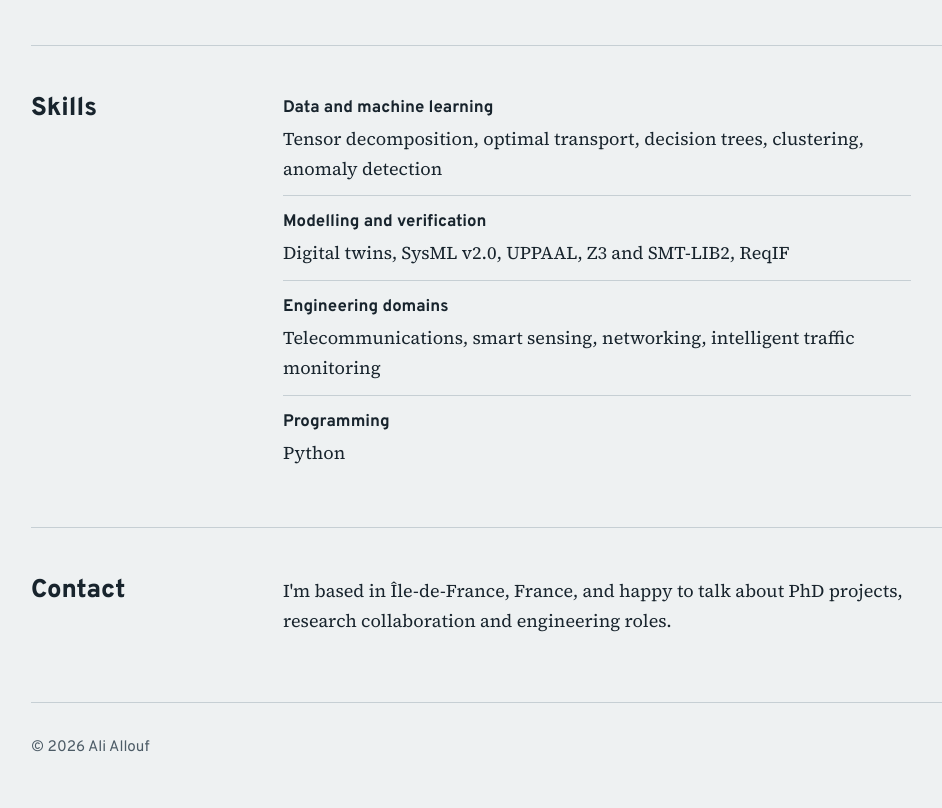
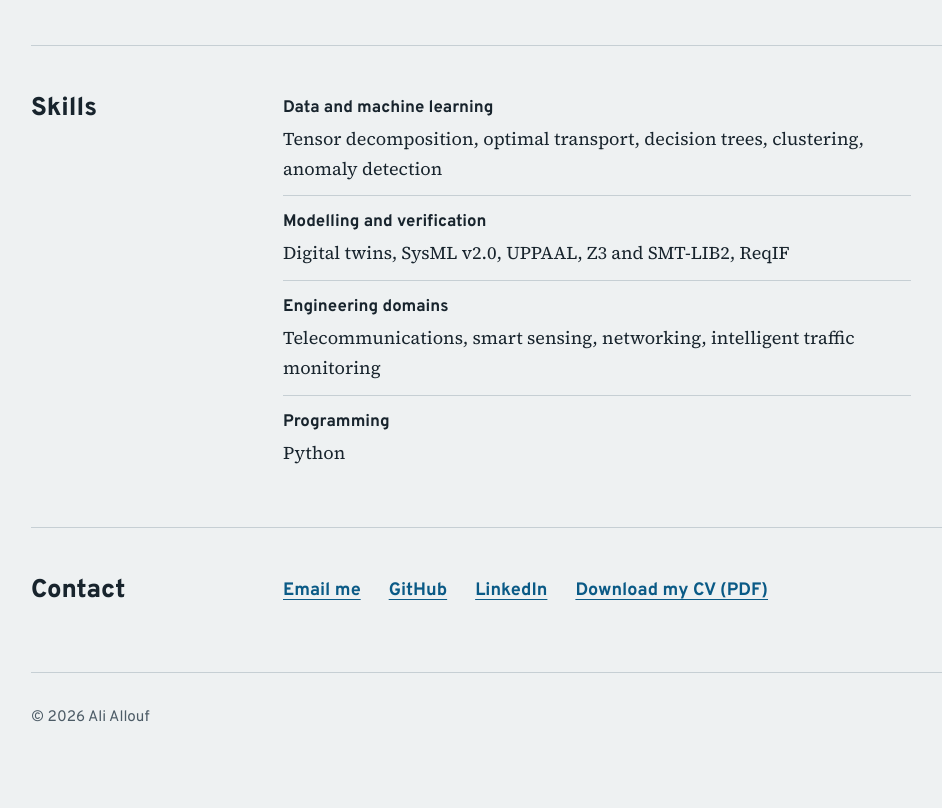
Before and after one commit to aliallouf/aliallouf.github.io, a plain HTML site: page index.html in a window 1280 px wide. Shown: the part 2511-3319 px from the top of the page, without its empty margins (129-1071 px from the left). After the commit the page ends 3289 px from the top, so only its background shows below. Drawn offline with Linux system fonts and the light colour scheme.

Commit message:
Update index.html

```diff
--- a/index.html
+++ b/index.html
@@ -137,15 +137,12 @@
     <section class="block wrap" id="contact">
       <h2>Contact</h2>
       <div class="body">
-        <p>I'm based in Île-de-France, France, and happy to talk about PhD projects, research collaboration and engineering roles.</p>
-        <!-- ADD YOUR LINKS: fill in the addresses below, then delete the two comment markers around the list.
         <ul class="links">
           <li><a href="mailto:ali1allouf@gmail.com">Email me</a></li>
           <li><a href="https://github.com/aliallouf">GitHub</a></li>
           <li><a href="https://www.linkedin.com/in/ali-allouf-586235282/">LinkedIn</a></li>
           <li><a href="assets/Ali_Allouf_CV.pdf">Download my CV (PDF)</a></li>
         </ul>
-        -->
       </div>
     </section>
   </main>
```
